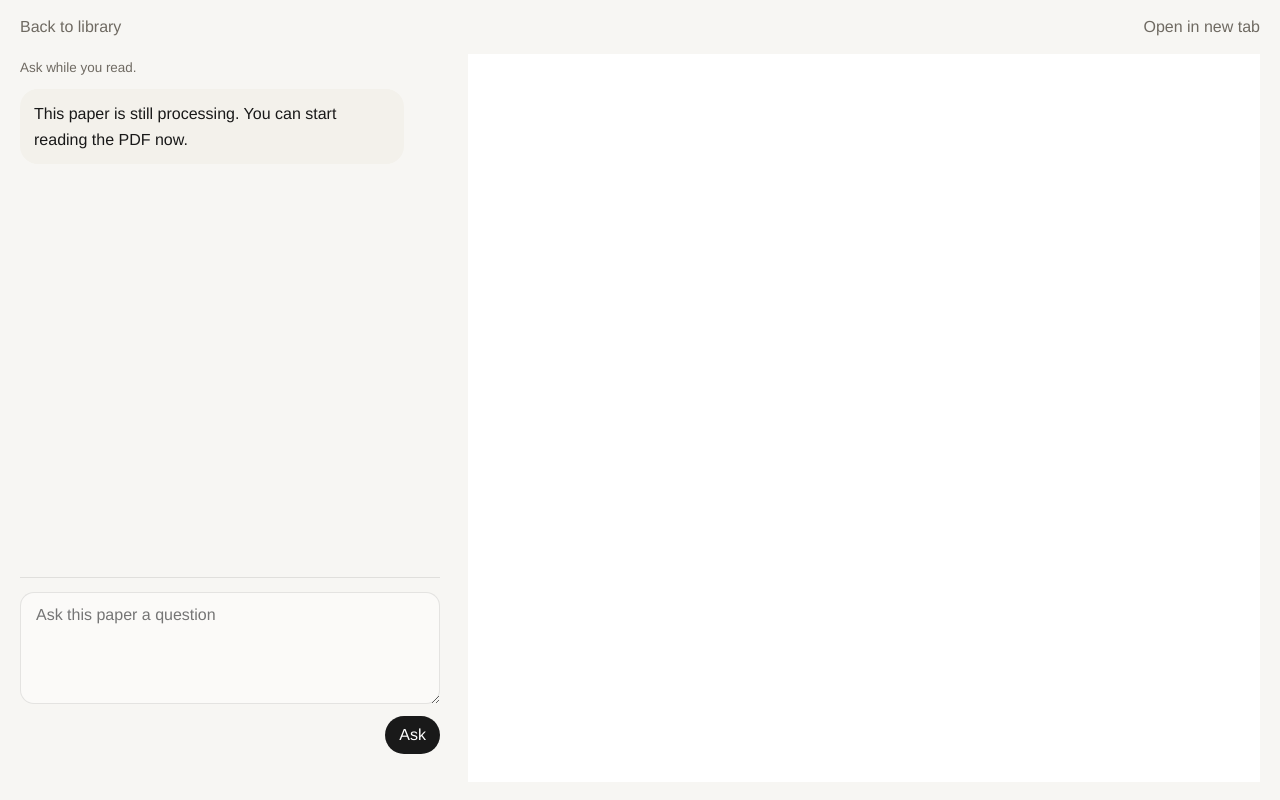
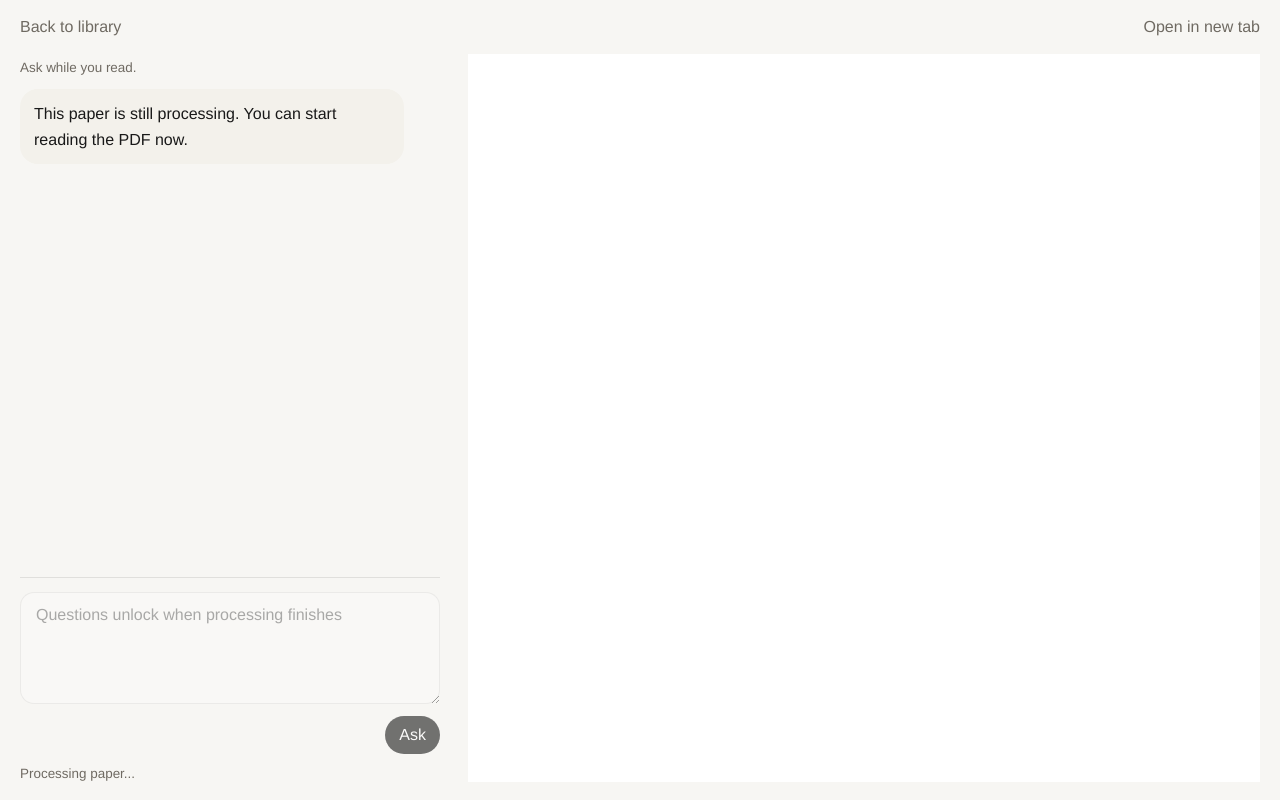
Before and after one commit to jonrxu/holocron, a plain HTML site: page holocron/static/paper.html in a window 1280 px wide. Drawn offline with Linux system fonts and the light colour scheme.

Commit message:
fix paper view polling and composer state

```diff
--- a/holocron/static/paper.js
+++ b/holocron/static/paper.js
@@ -46,14 +46,22 @@ function statusLabel(status) {
   return String(status || "").replaceAll("_", " ");
 }
 
+function toAbsoluteUrl(path) {
+  return new URL(path, window.location.origin).href;
+}
+
 function parsePaperId() {
   const match = window.location.pathname.match(/^\/papers\/(\d+)\/?$/);
   return match ? Number(match[1]) : null;
 }
 
+function paperIsProcessing() {
+  return !state.paper || ["queued", "processing"].includes(state.paper.status);
+}
+
 function ensureIntroMessage() {
   const intro = state.chatMessages.find((message) => message.kind === "system");
-  const processing = !state.paper || ["queued", "processing"].includes(state.paper.status);
+  const processing = paperIsProcessing();
   const content = processing
     ? "This paper is still processing. You can start reading the PDF now."
     : "Ask questions about the paper while you read.";
@@ -126,6 +134,25 @@ function renderChat() {
   thread.scrollTop = thread.scrollHeight;
 }
 
+function renderComposer() {
+  const input = document.querySelector("#ask-question");
+  const submit = document.querySelector("#ask-submit");
+  const status = document.querySelector("#ask-status");
+  const processing = paperIsProcessing();
+
+  input.disabled = processing;
+  submit.disabled = processing;
+  input.placeholder = processing
+    ? "Questions unlock when processing finishes"
+    : "Ask this paper a question";
+
+  if (processing) {
+    status.textContent = "Processing paper...";
+  } else if (status.textContent === "Processing paper...") {
+    status.textContent = "";
+  }
+}
+
 function renderPaper() {
   if (!state.paper) {
     return;
@@ -137,10 +164,12 @@ function renderPaper() {
   document.querySelector("#paper-file-link").href = state.paper.file_url;
 
   const frame = document.querySelector("#pdf-frame");
-  if (frame.src !== state.paper.file_url) {
-    frame.src = state.paper.file_url;
+  const pdfUrl = toAbsoluteUrl(state.paper.file_url);
+  if (frame.src !== pdfUrl) {
+    frame.src = pdfUrl;
   }
 
+  renderComposer();
   ensureIntroMessage();
   renderChat();
 }
@@ -164,7 +193,7 @@ function schedulePoll() {
 
 async function submitQuestion(event) {
   event.preventDefault();
-  if (!state.paperId) {
+  if (!state.paperId || paperIsProcessing()) {
     return;
   }
 
@@ -218,6 +247,7 @@ async function submitQuestion(event) {
 
 function bindUi() {
   document.querySelector("#ask-form").addEventListener("submit", submitQuestion);
+  renderComposer();
   document.querySelector("#chat-thread").addEventListener("click", (event) => {
     const button = event.target.closest(".citation-chip");
     if (!button) {
--- a/holocron/static/styles.css
+++ b/holocron/static/styles.css
@@ -372,6 +372,11 @@ ul {
   resize: vertical;
 }
 
+.chat-composer textarea:disabled {
+  opacity: 0.6;
+  cursor: not-allowed;
+}
+
 .ask-actions {
   justify-content: flex-end;
 }
```
